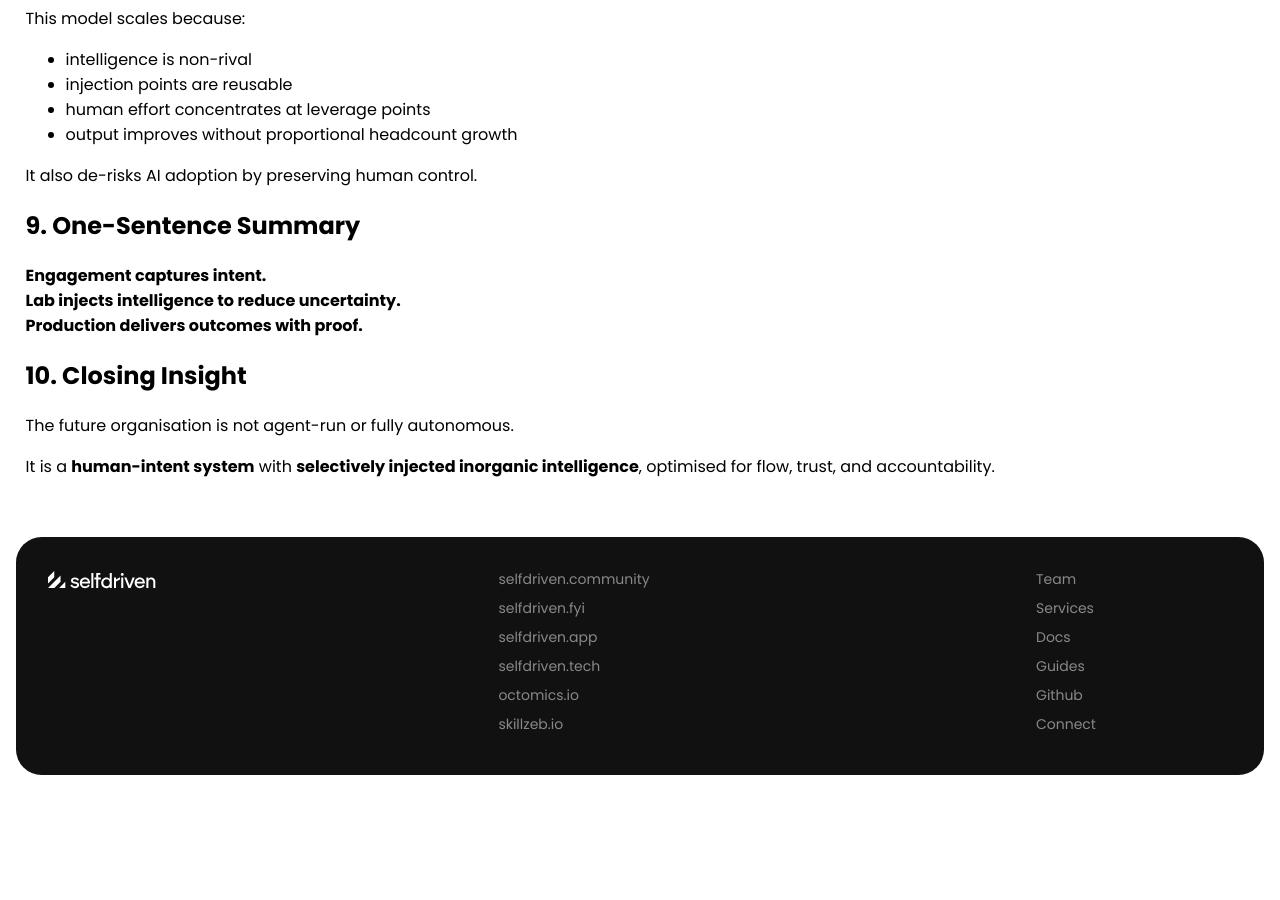
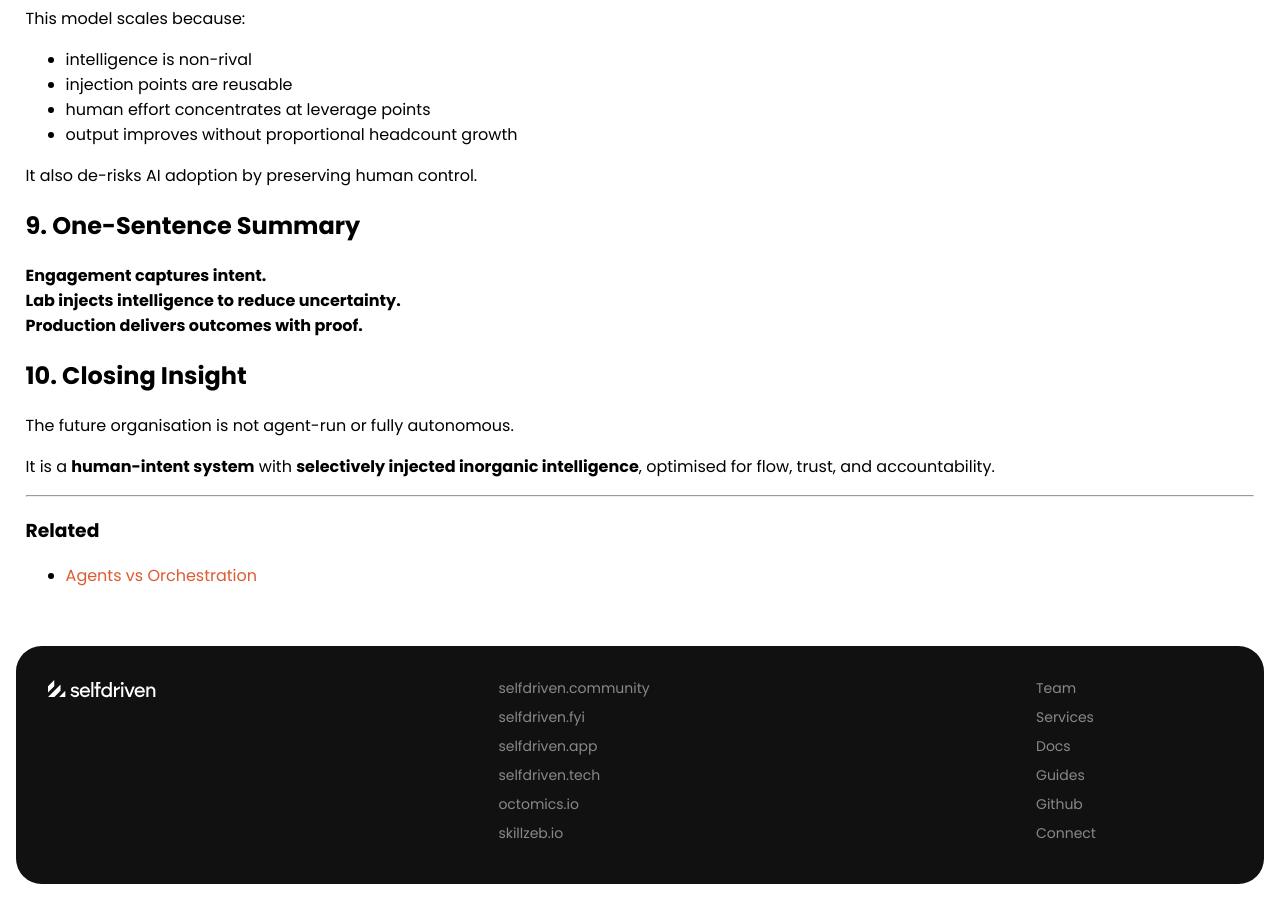
Before and after one commit to selfdriven-foundation/selfdriven-ai, a Jekyll site: the page built from docs/pages/input-injected-intelligence-output-framework.md, in a window 1280 px wide and 900 px high, scrolled down 9184 px. Built offline with Jekyll 4.4.1, drawn with Linux system fonts in a browser that asks for light colours; before the commit the page ends 9975 px from its top, so only the background shows below that.

Commit message:
Update input-injected-intelligence-output-framework.md

```diff
--- a/docs/pages/input-injected-intelligence-output-framework.md
+++ b/docs/pages/input-injected-intelligence-output-framework.md
@@ -379,3 +379,9 @@ Production delivers outcomes with proof.**
 The future organisation is not agent-run or fully autonomous.
 
 It is a **human-intent system** with **selectively injected inorganic intelligence**, optimised for flow, trust, and accountability.
+
+---
+
+### Related
+
+- [Agents vs Orchestration](/research/agents-vs-orchestration)
```
